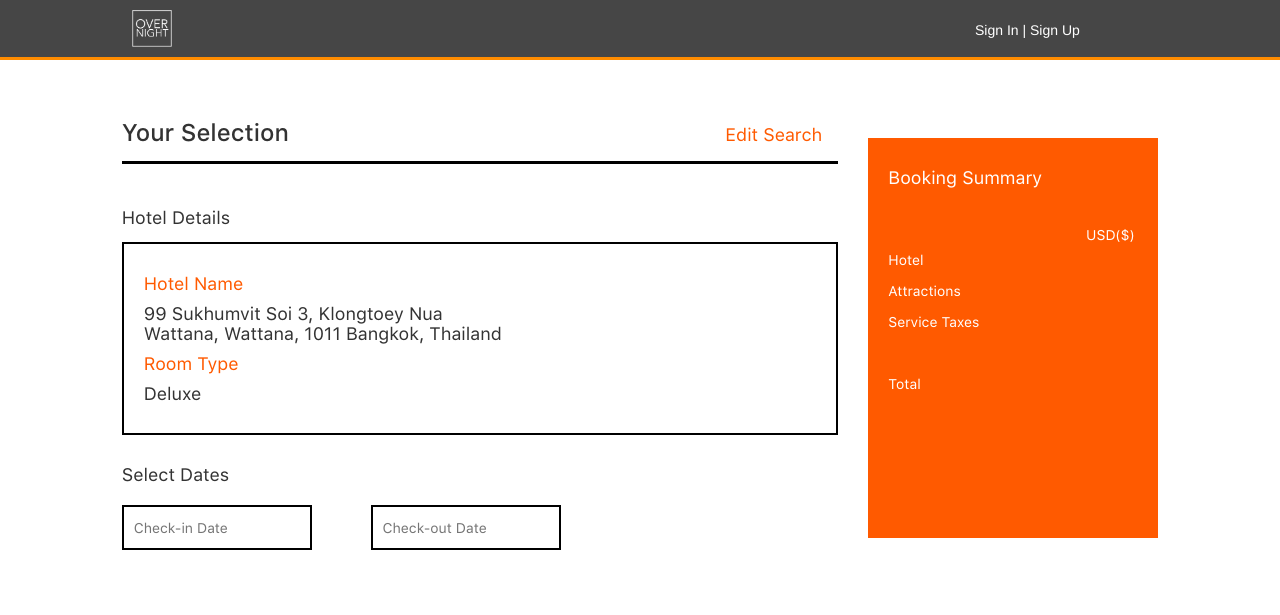
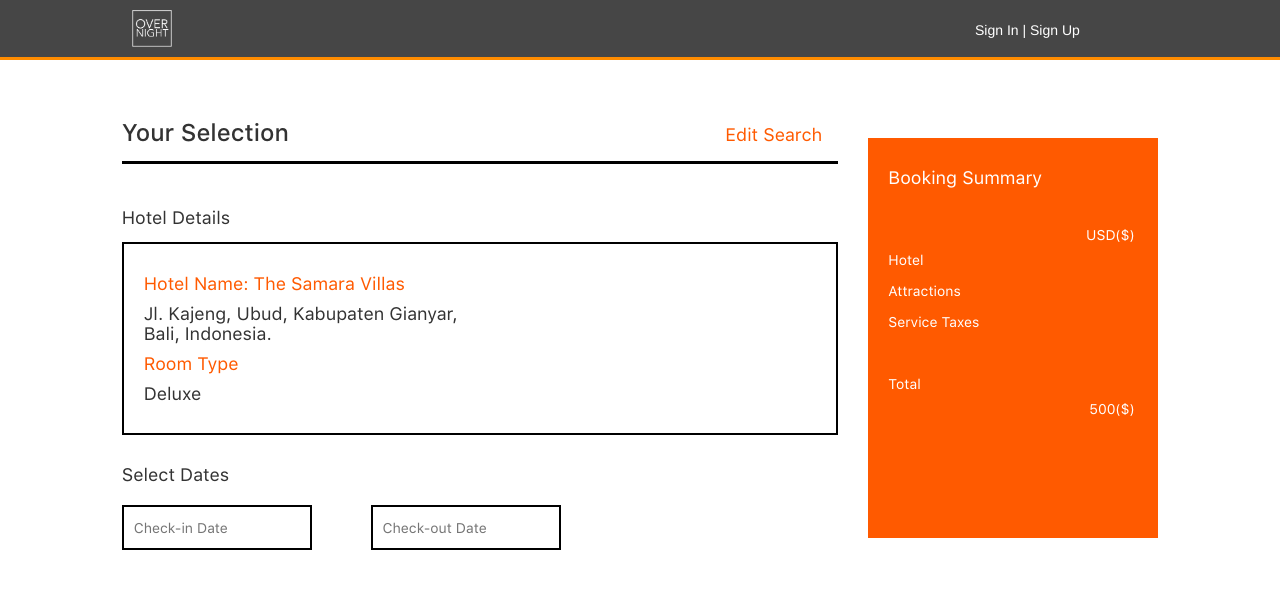
Before and after one commit to sounderya/OvernightWeb, a Django app: page /showBooking/ in a window 1280 px wide. Shown: the top 615 px of the page. Run offline with Django 3.2, Linux system fonts and the light colour scheme; some libraries are stand-ins or nearby versions.

Commit message:
minor static information added

```diff
--- a/news_analytics/templates/bookingconfirmation.html
+++ b/news_analytics/templates/bookingconfirmation.html
@@ -59,9 +59,8 @@
       <hr WIDTH=100%>
       <h4>Booking ID: 20151034930</h4>
       <div class="whitebox"><br>
-        <h4 class="orangeinbox">Hotel Name</h4>
-        <h4 class="blackinbox">99 Sukhumvit Soi 3, Klongtoey Nua<br>
-        Wattana, Wattana, 1011 Bangkok, Thailand</h4>
+        <h4 class="orangeinbox">Hotel Name: The Samara Villas</h4>
+        <h4 class="blackinbox">Jl. Kajeng, Ubud, Kabupaten Gianyar,<br>Bali, Indonesia.</h4>
         <h4 class="orangeinbox">Room Type</h4>
         <h4 class="blackinbox">Deluxe</h4><br>
         <h4 class="orangeinbox">Date Selected</h4>
--- a/news_analytics/templates/bookingdetails.html
+++ b/news_analytics/templates/bookingdetails.html
@@ -56,9 +56,9 @@
       <hr WIDTH=100%><br>
       <h4>Hotel Details</h4>
       <div class="whitebox"><br>
-        <h4 class="orangeinbox">Hotel Name</h4>
-        <h4 class="blackinbox">99 Sukhumvit Soi 3, Klongtoey Nua<br>
-        Wattana, Wattana, 1011 Bangkok, Thailand</h4>
+        <h4 class="orangeinbox">Hotel Name: The Samara Villas</h4>
+        <h4 class="blackinbox">Jl. Kajeng, Ubud, Kabupaten Gianyar,<br>Bali, Indonesia.<br>
+        </h4>
         <h4 class="orangeinbox">Room Type</h5>
         <h4 class="blackinbox">Deluxe</h4><br>
       </div><br>
@@ -85,12 +85,13 @@
     <div class="col-md-3"><br>
       <div class="summarybox"><br>
         <h4 class="whiteinbox">Booking Summary</h4><br>
+
         <h5 class="whiteinbox" style="text-align: right">USD($) &nbsp; &nbsp; &nbsp;</h5>
         <h5 class="whiteinbox">
           Hotel<br><br>
           Attractions<br><br>
           Service Taxes<br><br><br><br>
-          Total<br><br>
+          Total &nbsp;  &nbsp;  <h5 class="whiteinbox" style="text-align: right">500($) &nbsp; &nbsp; &nbsp;</h5><br><br>
       </div>
     </div>
     <div class="col-md-1"></div>
```
